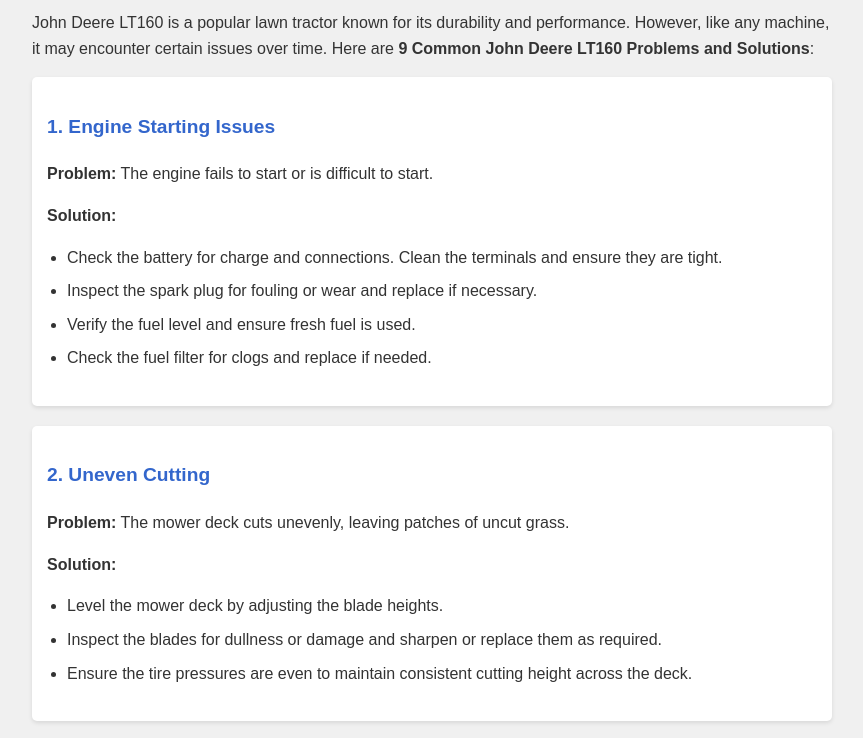
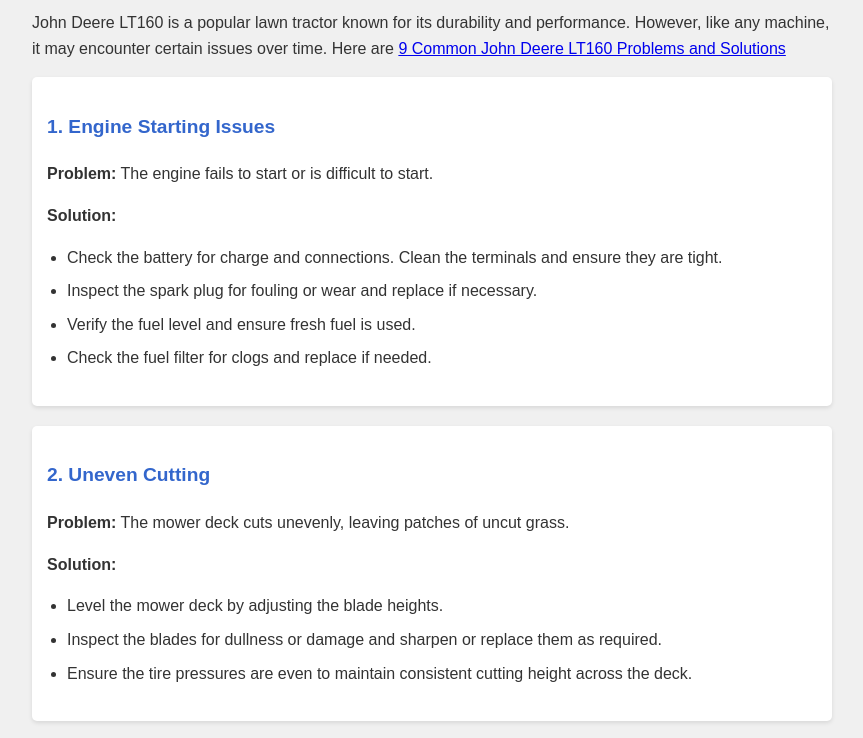
Before and after one commit to roberthinsom/tractorproblems-, a plain HTML site: page index.html in a window 1280 px wide. Shown: the part 88-826 px from the top of the page, without its empty margins (208-1071 px from the left). Drawn offline with Linux system fonts and the light colour scheme.

Commit message:
Update index.html

```diff
--- a/index.html
+++ b/index.html
@@ -48,7 +48,8 @@
 <body>
     <h2>9 Common John Deere LT160 Problems and Solutions</h2>
 
-    <p>John Deere LT160 is a popular lawn tractor known for its durability and performance. However, like any machine, it may encounter certain issues over time. Here are <strong>9 Common John Deere LT160 Problems and Solutions</strong>:</p>
+    <p>John Deere LT160 is a popular lawn tractor known for its durability and performance. However, like any machine, it may encounter certain issues over time. Here are <a href="https://tractorproblems.com/john-deere-lt160-problems/
+">9 Common John Deere LT160 Problems and Solutions</a></p>
 
     <div class="problem-section">
         <h3>1. Engine Starting Issues</h3>
```
